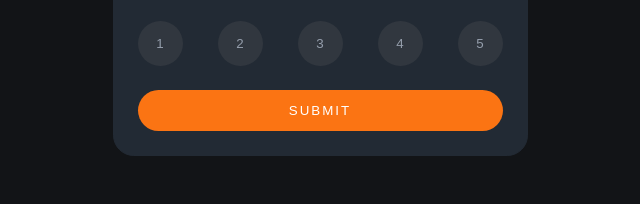
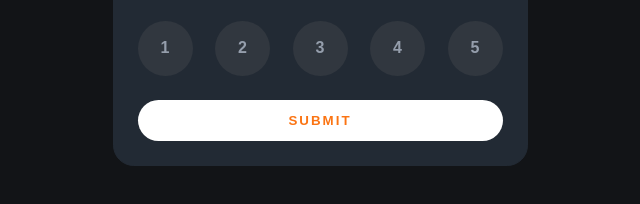
Before and after one commit to Klintend/interactive-rating-component-main, a plain HTML site: page index.html in a window 1280 px wide. Both pictures are taken after a click on the button "SUBMIT". Shown: the part 350-554 px from the top of the page, without its empty margins (320-960 px from the left). Drawn offline with Linux system fonts and the light colour scheme.

Commit message:
Added effects to the style file

```diff
--- a/style.css
+++ b/style.css
@@ -64,10 +64,22 @@ color: hsl(0, 0%, 100%);
 .number-btn{
   background: hsl(214, 13%, 22%);
    border-radius: 50%;
-   width: 45px;
-   height: 45px;
+   width: 55px;
+   height: 55px;
+   font-size: 1rem;
+   font-weight: bold;
    color: hsl(217, 12%, 63%);
    border: none;
+}
+
+.number-btn:hover{
+ background-color: hsl(217, 12%, 63%);
+ color: hsl(0, 0%, 100%);
+ cursor: pointer;
+}
+.number-btn:focus{
+ background-color: hsl(25, 97%, 53%);
+ color: hsl(0, 0%, 100%);
 }
 
 .check-btn{
@@ -77,9 +89,19 @@ color: hsl(0, 0%, 100%);
  color: hsl(0, 0%, 100%);
  text-transform: uppercase;
  letter-spacing: 0.15em;
+ font-weight: bold;
  border: none;
 }
 
+.check-btn:hover, .check-btn:focus{
+ background-color: hsl(0, 0%, 100%);
+ color: hsl(25, 97%, 53%);
+ cursor: pointer;
+}
+/* Rate state end */
+
+
+/* Thank you state start */
 .thank-content {
  display: flex;
  flex-direction: column;
```
